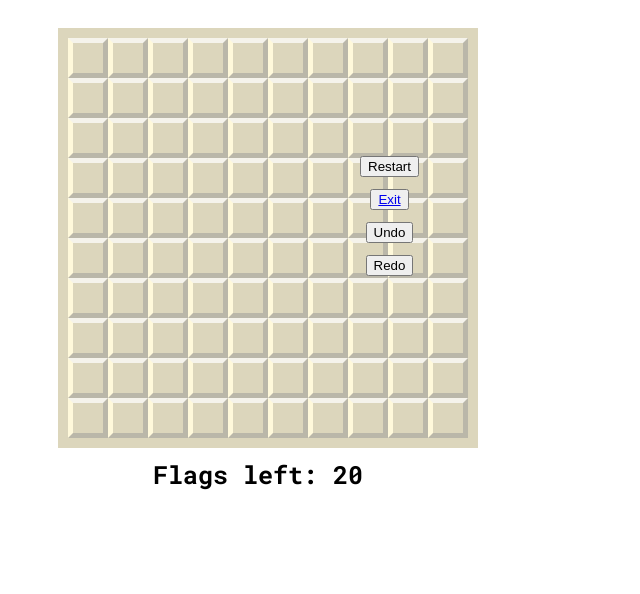
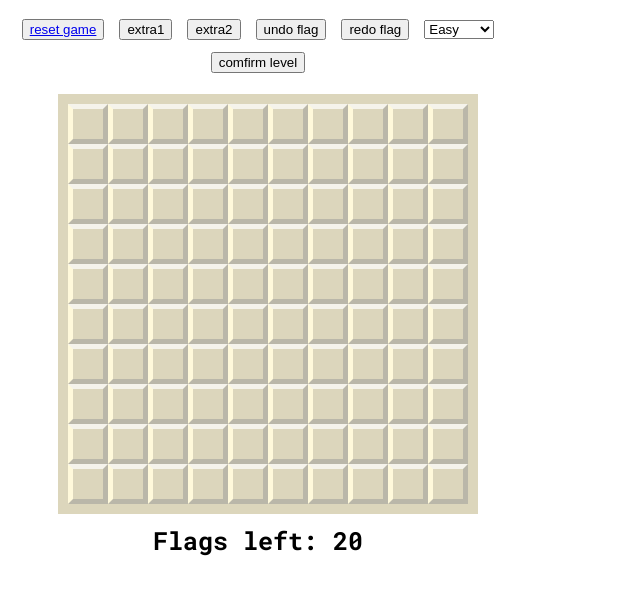
Before and after one commit to DinhVuDuc315/DSA_Minesweeper, a plain HTML site: page index.html in a window 1280 px wide. Shown: the whole page, without its empty margins (0-640 px from the left). Drawn offline with Linux system fonts and the light colour scheme.

Commit message:
update index page

```diff
--- a/index.html
+++ b/index.html
@@ -1,33 +1,31 @@
 <!DOCTYPE html>
 <html lang="en" dir="ltr">
 <head>
-    <meta charset="UTF-8" />
+  <meta charset="UTF-8">
   <title>Minesweeper</title>
-    <link rel="stylesheet" href="style.css" />
-    <link />
+  <link rel="stylesheet" href="style.css"></link>
   <script src="app.js" charset="utf-8"></script>
-    <link
-      href="https://fonts.googleapis.com/css2?family=Roboto+Mono:wght@700&display=swap"
-      rel="stylesheet"
-    />
+  <link href="https://fonts.googleapis.com/css2?family=Roboto+Mono:wght@700&display=swap" rel="stylesheet">
 </head>
 <body>
-    <div class="app">
+
   <div class="container">
-        <div style class="grid"></div>
-        <div>Flags left: <span id="flags-left"></span></div>
+    <button> <a href="./index.html">reset game</a></button>
+    <button id="extra1"> extra1</button>
+    <button id="extra2"> extra2</button>
+    <button id="undo_flag"> undo flag</button>
+    <button id="redo_flag"> redo flag</button>
+    <select  id="level">
+      <option id="easy" value="easy">Easy</option>
+      <option id="medium" value="medium">Medium</option>
+      <option id="hard" value="hard">Hard</option>
+    </select>
+
+    <button id="check">comfirm level</button>
+
+    <div class="grid" id="game"></div>
+    <div>Flags left: <span id='flags-left'></span></div>
     <div id="result"></div>
-      </div>
-    </div>
-    <div class="buttons">
-      <ul style="list-style-type: none">
-        <li><button type="button" onclick="restart()">Restart</button></li>
-        <li><button type="button">
-          <a href="./home.html">Exit</a>
-        </button></li>
-        <li><button type="button">Undo</button></li>
-        <li><button type="button">Redo</button></li>
-      </ul>
   </div>
 </body>
 </html>
```
Lines whose indentation alone changed are shown as unchanged.
